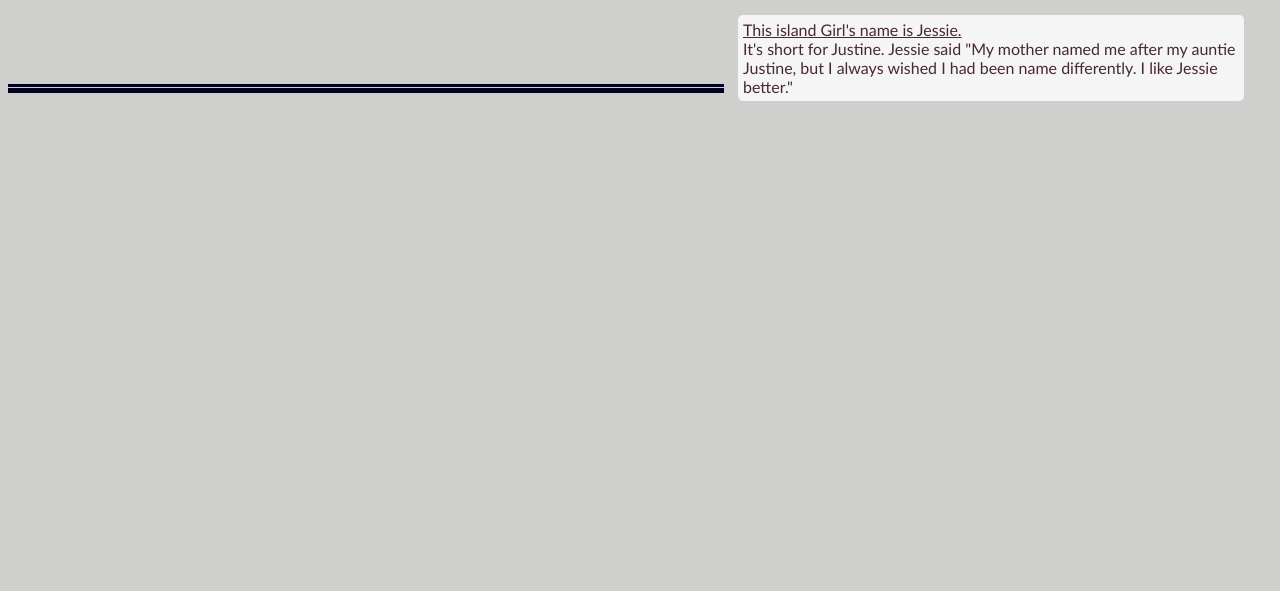
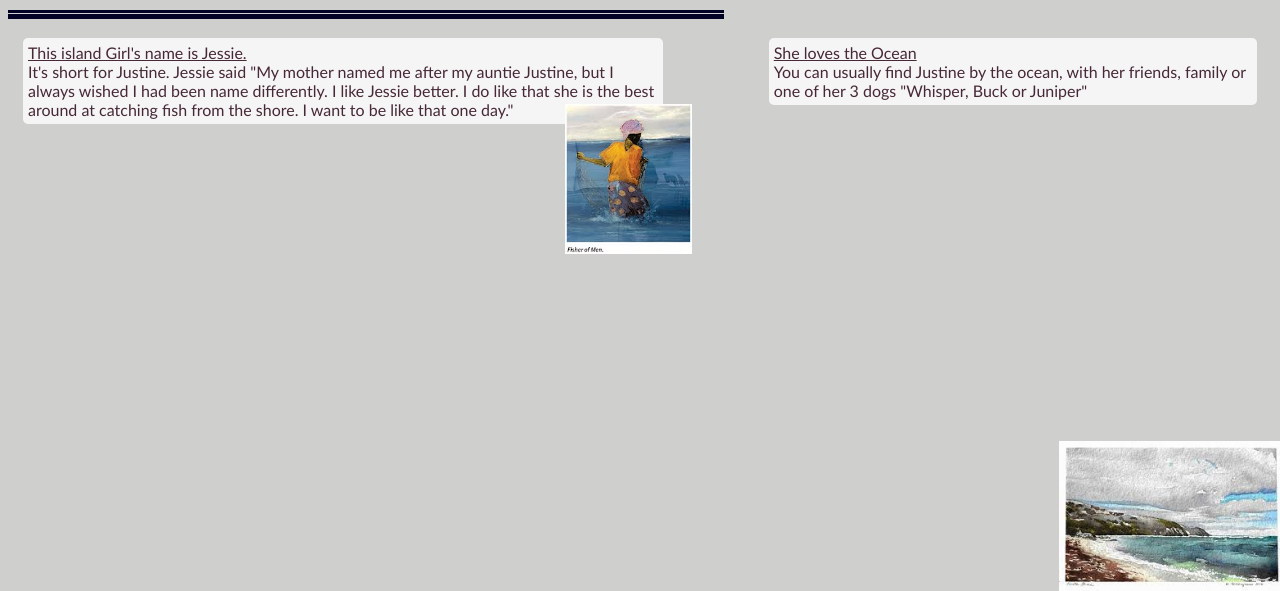
Before and after one commit to DannaCb5/wk1, a plain HTML site: page island girl/Island Girl.html in a window 1280 px wide. Shown: the part 363-954 px from the top of the page. Before the commit the page ends 800 px from the top, so only its background shows below. Drawn offline with Linux system fonts and the light colour scheme; a web font is replaced by a local one.

Commit message:
Island Girl

```diff
--- a/island girl/IG.css
+++ b/island girl/IG.css
@@ -66,18 +66,45 @@ header {
 p {
   color: #472836;
   background-color:  whitesmoke;
+  padding: 5px;
   border-radius: 5px;
   font-family: calibri;
   display: inline-block;
   margin: 10px;
   font-size: 100%;
-  text-align: center;
 }
 .childhood {
+  float: left;
+  position: relative;
   height: auto;
   padding:5px;
   box-sizing: border-box;
-  width: 40%;
+  width: 53%;
   text-align: left;
-  float: left 200px;
 }
+.Ocean {
+  float: right;
+  height: auto;
+  padding: 5px;
+  box-sizing: border-box;
+  width: 41%;
+  /* margin: 0px 50px 100px 70px; */
+  text-align: left;
+}
+.AuntieJustine {
+  position: absolute;
+  bottom: -115px;
+  right: -14px;
+  display: block;
+  height: 150px;
+  /* margin: 0px 0px -100px 200px; */
+}
+
+.Beachwithhills {
+  display: block;
+  position: absolute;
+  bottom: -154px;
+  right: -4px;
+  height: 150px;
+  /* margin: 0px -10px -100px 300px; */
+}
--- a/island girl/Island Girl.html
+++ b/island girl/Island Girl.html
@@ -19,12 +19,23 @@
                 <img class="Sunny-Palm-Trees-Graphic" src="Sunny Palm Trees Graphic.jpg">
             </div>
         </header>
-            <div class="underline">
+        <div class="underline">
+        </div>
+        <div>
+            <div class="childhood">
+                <p>
+                    <u>This island Girl's name is Jessie.</u><br>It's short for Justine.  Jessie said "My mother named me after my auntie Justine, but I always wished I had been name differently. I like Jessie better.  I do like that she is the best around at catching fish from the shore. I want to be like that one day."
+                </p>
+                <img class="AuntieJustine" src="Auntie Justine.jpg">
+            </div>
+            <div class="Ocean">
+                <p>
+                <u>She loves the Ocean</u><br>You can usually find Justine by the ocean, with her friends, family or one of her 3 dogs "Whisper, Buck or Juniper"
+                </p>
+                <img class="Beachwithhills" src="Beach with hills.jpg">
             </div>
 
-        <p class="childhood">
-            <u>This island Girl's name is Jessie.</u><br>It's short for Justine.  Jessie said "My mother named me after my auntie Justine, but I always wished I had been name differently. I like Jessie better."</p>
-
+        </div>
 
     </body>
 </html>
```
Also changed, not shown: island girl/Mom in water.jpg (deleted).
